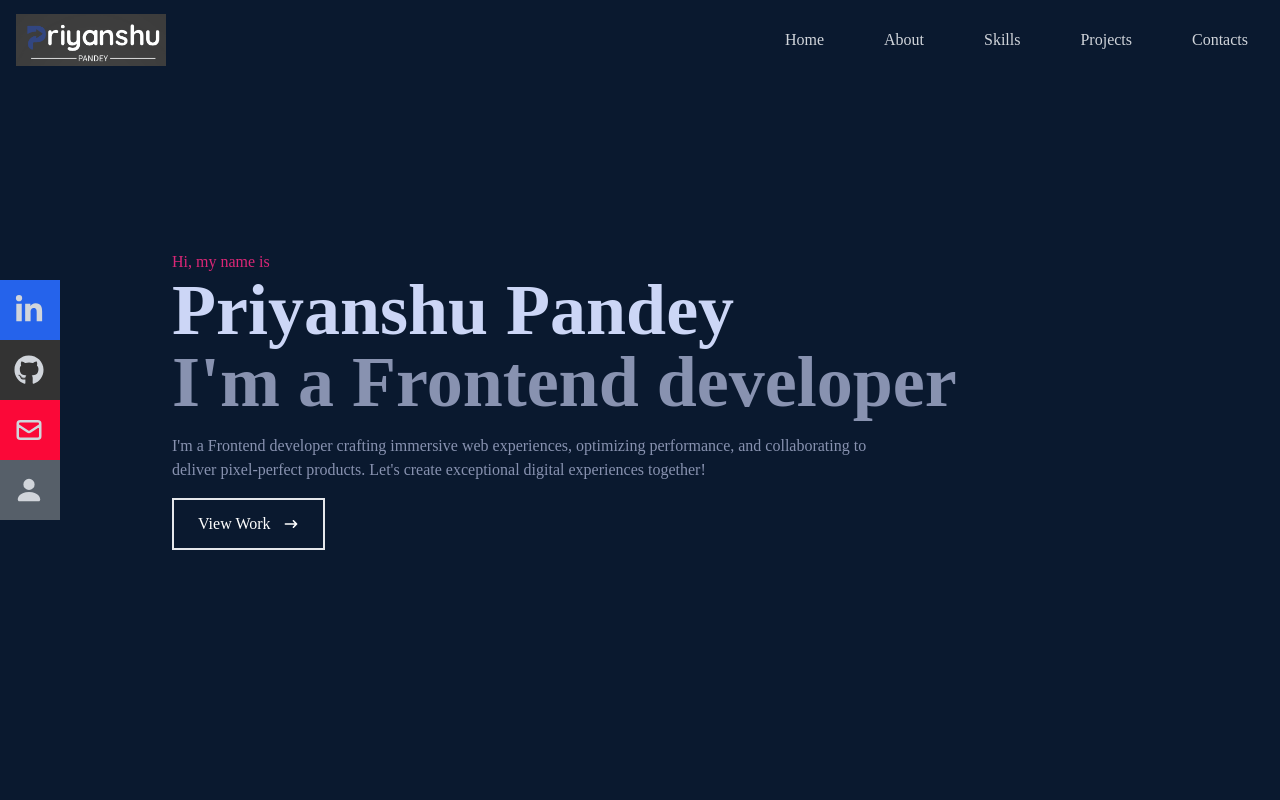
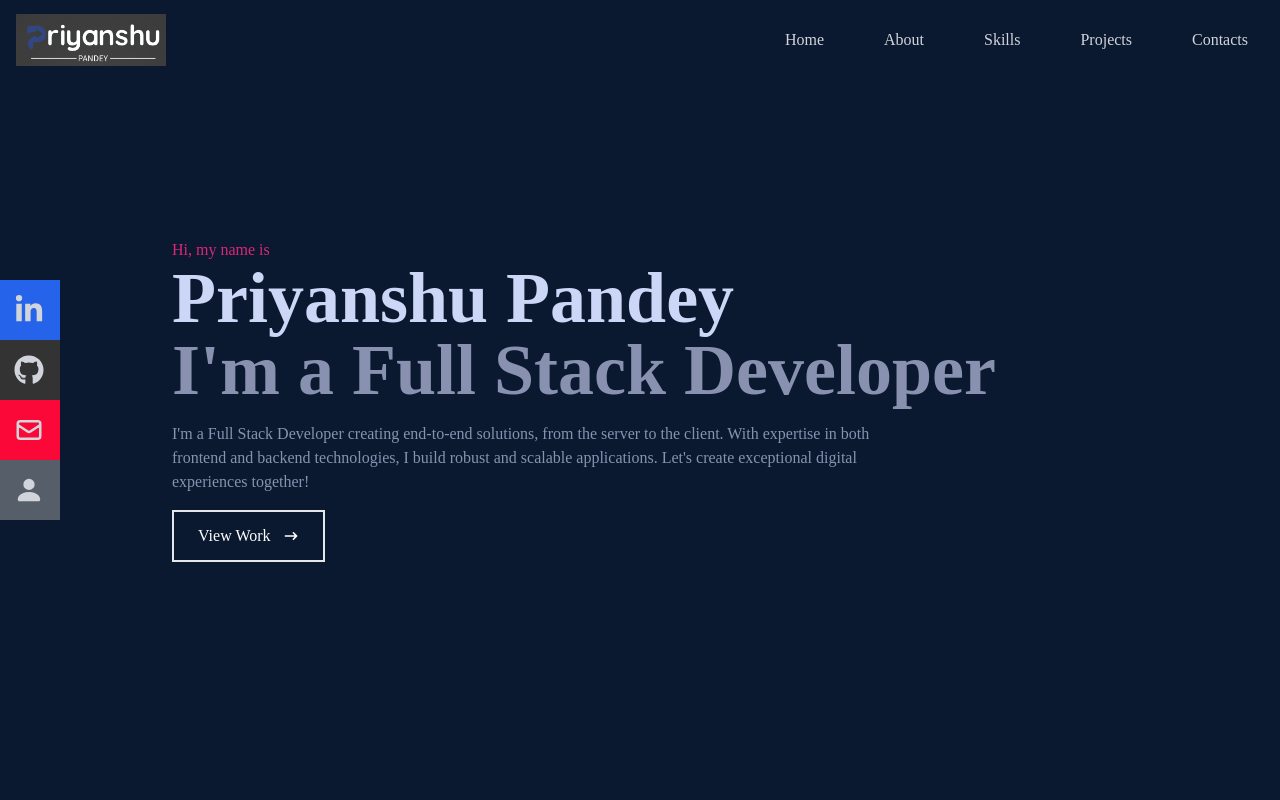
Before and after one commit to rashup198/portfolio-one, a React (Create React App) app: page / in a window 1280 px wide. Shown: the top 800 px of the page. Built offline with nearby package versions, Linux system fonts and the light colour scheme.

Commit message:
Refactor Home component styling and update job title

```diff
--- a/src/components/Home.js
+++ b/src/components/Home.js
@@ -1,35 +1,33 @@
-import React from 'react'
-import {HiArrowNarrowRight} from 'react-icons/hi'
-import {Link} from 'react-scroll'
-
+import React from 'react';
+import { HiArrowNarrowRight } from 'react-icons/hi';
+import { Link } from 'react-scroll';
 
 const Home = () => {
   return (
     <div name='home' className='w-full h-screen bg-[#0a192f]'>
-
       {/* container */}
-
       <div className='max-w-[1000px] mx-auto px-8 flex flex-col justify-center h-full'>
-
         {/* text */}
         <p className='text-pink-600'>Hi, my name is </p>
         <h1 className='text-4xl sm:text-7xl font-bold text-[#ccd6f6]'>Priyanshu Pandey</h1>
-            <h1 className='text-4xl sm:text-7xl font-bold text-[#8892b0]'>I'm a Frontend developer</h1>
-            <p className='text-[#8892b0] py-4 max-w-[700px]'>I'm a Frontend developer crafting immersive web experiences, optimizing performance, and collaborating to deliver pixel-perfect products. Let's create exceptional digital experiences together! </p>
+        <h1 className='text-4xl sm:text-7xl font-bold text-[#8892b0]'>I'm a Full Stack Developer</h1>
+        <p className='text-[#8892b0] py-4 max-w-[700px]'>
+          I'm a Full Stack Developer creating end-to-end solutions, from the server to the client. With expertise in both frontend and backend technologies, I build robust and scalable applications. Let's create exceptional digital experiences together!
+        </p>
 
         <div>
-            <Link to="project" smooth={true} duration={500}>
-                <button className='group text-white border-2 px-6 py-3 flex items-center hover:bg-pink-600 hover:border-pink-600 duration-200'>View Work
-                <span className='group-hover:rotate-90 duration-200'><HiArrowNarrowRight className='ml-3'></HiArrowNarrowRight></span>
+          <Link to='project' smooth={true} duration={500}>
+            <button className='group text-white border-2 px-6 py-3 flex items-center hover:bg-pink-600 hover:border-pink-600 duration-200'>
+              View Work
+              <span className='group-hover:rotate-90 duration-200'>
+                <HiArrowNarrowRight className='ml-3'></HiArrowNarrowRight>
+              </span>
             </button>
           </Link>
         </div>
+      </div>
+    </div>
+  );
+};
 
-        </div>
-
-
-    </div>
-  )
-}
-
-export default Home
+export default Home;
```
Lines whose indentation alone changed are shown as unchanged.
